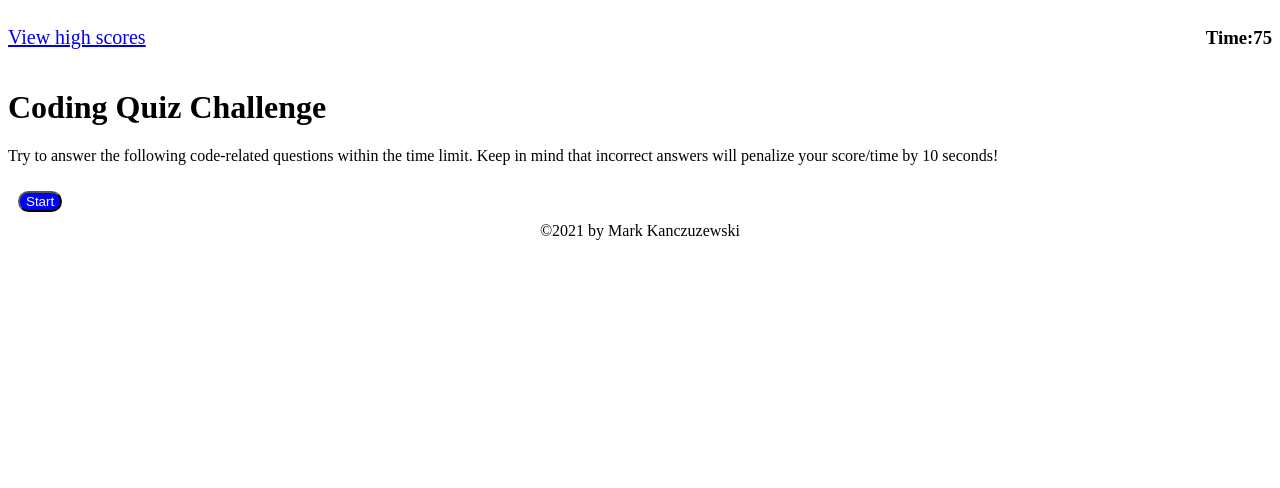
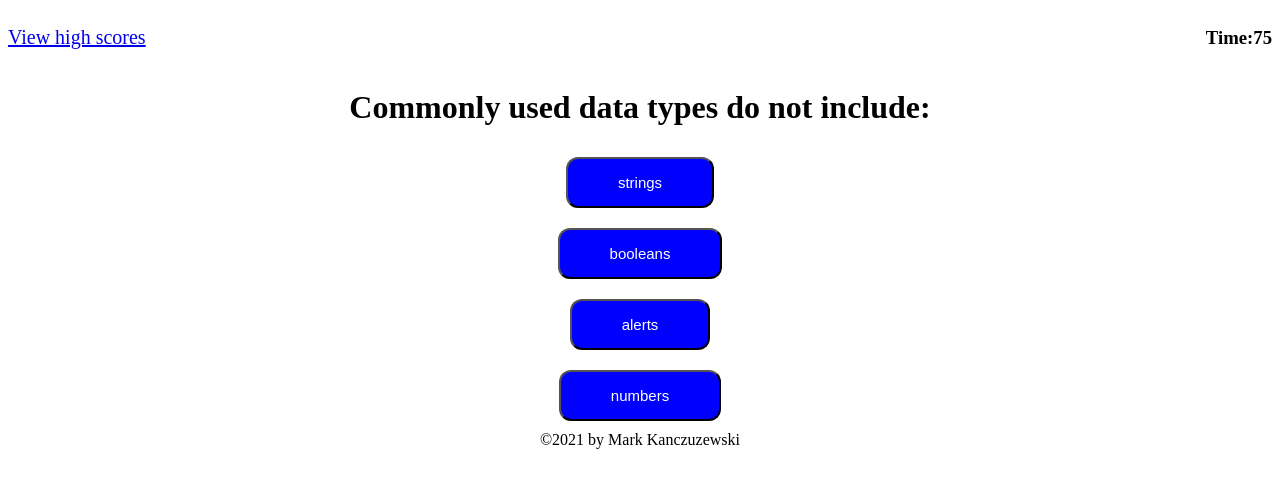
Before and after one commit to mkanczuzewski/Module4-Challenge-MRK-102421, a plain HTML site: page index.html in a window 1280 px wide. Both pictures are taken after a click on the button "Start". Drawn offline with Linux system fonts and the light colour scheme.

Commit message:
flow from start to first question

```diff
--- a/Assets/css/style.css
+++ b/Assets/css/style.css
@@ -26,6 +26,8 @@ button {
     color:white;
     background-color:blue;
     text-align: left;
+    padding: 15px 50px;
+    font-size: 15px;
     border-radius: 12px;
     margin: 10px;
 }
@@ -34,12 +36,28 @@ button:hover {
     background-color:cornflowerblue;
 }
 
+.start {
+    display: flex;
+    flex-direction: column;
+    justify-content: center;
+    align-items: center;
+}
+
 .start h1 {
-
+    text-align: center;
+    font-size: 50px;
 }
 
 .start p {
+    text-align: center;
+    font-size: 25px;
+}
 
+.question {
+    display: none;
+    flex-direction: column;
+    justify-content: center;
+    align-items: center;
 }
 
 .a1 {
--- a/Assets/js/script.js
+++ b/Assets/js/script.js
@@ -1,30 +1,20 @@
-// Push in start text and start button; hide other three buttons
-// var body = document.body;
-// var startArea = document.createElement("div")
-// var startTitle = document.createElement("h1");
-// var startDesc = document.createElement("div");
-// var startButton = document.createElement("button");
+// on click hide start
+const startJS = document.getElementById("startId");
+const startBtnJS = document.getElementById("startBtn");
+const questionJS = document.getElementById("questionId")
 
-// startTitle.textContent = "Coding Quiz Challenge";
-// startDesc.textContent = "Try to answer the following code-related questions within the time limit. Keep in mind that incorrect answers will penalize your score/time by 10 seconds!";
-// startButton.textContent = "Start Quiz";
-
-// body.appendChild(startArea)
-// startArea.appendChild(startTitle);
-// startArea.appendChild(startDesc);
-// startArea.appendChild(startButton);
-
-// startArea.setAttribute("style", "display:flex; flex-direction:column; justify-content:center; align-items:center;");
-// startTitle.setAttribute("style", "text-align:center; font-size:50px");
-// startDesc.setAttribute("style", "text-align:center; font-size:25px");
-// startButton.setAttribute("style", "color:white; background-color:blue; border-radius: 12px; margin:10px; padding: 15px 32px; font-size: 16px;");
-// startButton:hover.setAttribute("style", "color:white; background-color:teal; border-radius: 12px; margin:10px; padding: 15px 32px; font-size: 16px;");
-// hover button state
-
+startBtnJS.onclick = function () {
+   if (startJS.style.display !== "none") {
+     startJS.style.display = "none";
+     questionJS.style.display = "flex"
+   } else {
+     startJS.style.display = "flex";
+   }
+};
 // on click start timer
 
 // on click change text to first question in array
-    // var a1E1 = document.createElement("button")
+
 // on click of correct answer, state its correct on that screen, then change to next question
 
 // else on click of wrong answer, state it is wrong, deduct 10seconds, continue timer, and go to next question
--- a/index.html
+++ b/index.html
@@ -14,16 +14,23 @@
         <h3 class="countNumber">75</h3>
     </header>
     <main>
-        <div class="start">
+        <div class="start" id="startId">
             <h1>Coding Quiz Challenge</h1>
             <p>Try to answer the following code-related questions within the time limit. Keep in mind that incorrect answers will penalize your score/time by 10 seconds!</p>
-            <button>Start</button>
+            <button id="startBtn">Start</button>
+        </div>
+        <div class="question" id="questionId">
+            <h1>Commonly used data types do not include:</h1>
+            <button>strings</button>
+            <button>booleans</button>
+            <button>alerts</button>
+            <button>numbers</button>
         </div>
     </main>
-    <script src="./Assets/js/script.js"></script>
+
     <footer>
         &copy;2021 by Mark Kanczuzewski
     </footer>
-
+    <script src="./Assets/js/script.js"></script>
   </body>
 </html>
```
